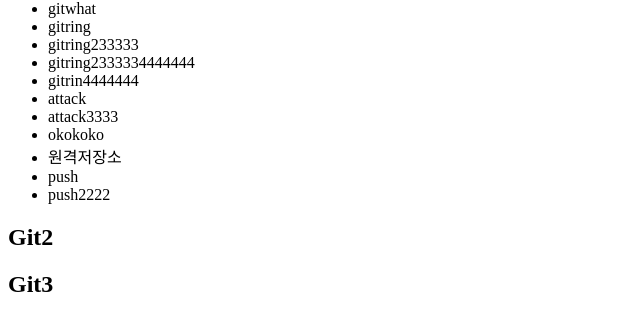
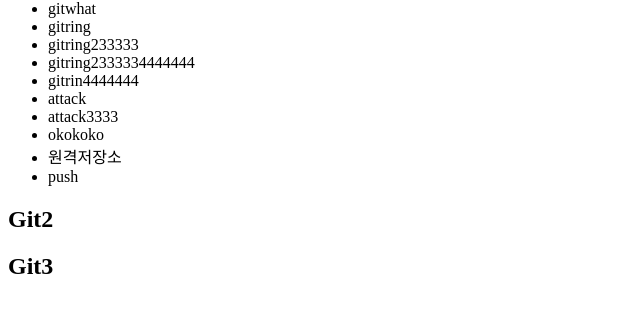
Before and after one commit to githan/opentutorials_git_han, a plain HTML site: page index.html in a window 1280 px wide. Shown: the part 66-396 px from the top of the page, without its empty margins (0-640 px from the left). Drawn offline with Linux system fonts and the light colour scheme.

Commit message:
pushpush

```diff
--- a/index.html
+++ b/index.html
@@ -16,7 +16,6 @@
 <li>okokoko</li>
 <li>원격저장소</li>
 <li>push</li>
-<li>push2222</li>
         </ul>
         <h2>Git2</h2>
            <h2>Git3</h2>
```
